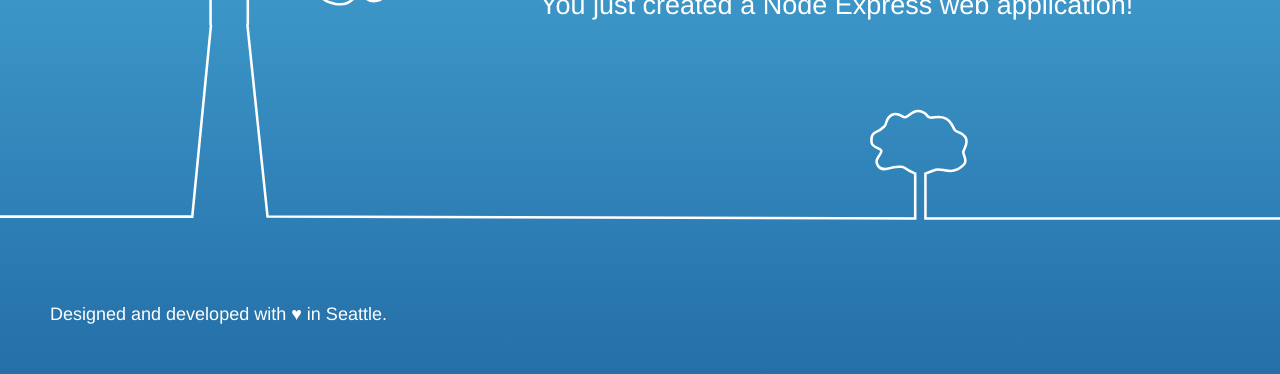
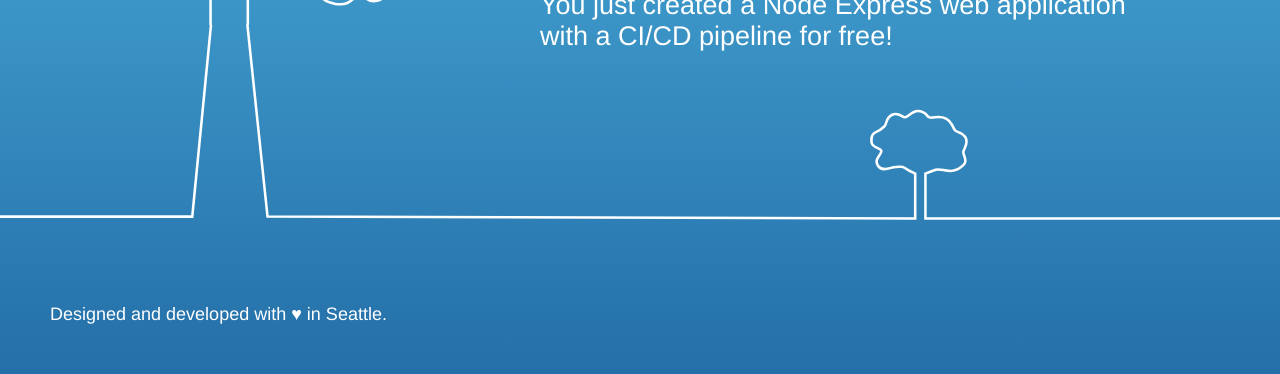
Before and after one commit to lmeyersonTechtonic/take-3, a website: page public/index.html in a window 1280 px wide. Shown: the part 426-800 px from the top of the page. Drawn offline with Linux system fonts and the light colour scheme.

Commit message:
Update some text

```diff
--- a/public/index.html
+++ b/public/index.html
@@ -59,7 +59,7 @@
             <a class="twitter-link" href="http://twitter.com/home/?status=I%20created%20a%20project%20with%20AWS%20CodeStar!%20%23AWS%20%23AWSCodeStar%20https%3A%2F%2Faws.amazon.com%2Fcodestar"><img src="img/tweet.svg" /></a>
             <div class="text">
                 <h1>Congratulations!</h1>
-                <h2>You just created a Node Express web application!</h2>
+                <h2>You just created a Node Express web application with a CI/CD pipeline for free!</h2>
             </div>
         </div>
     </div>
```
